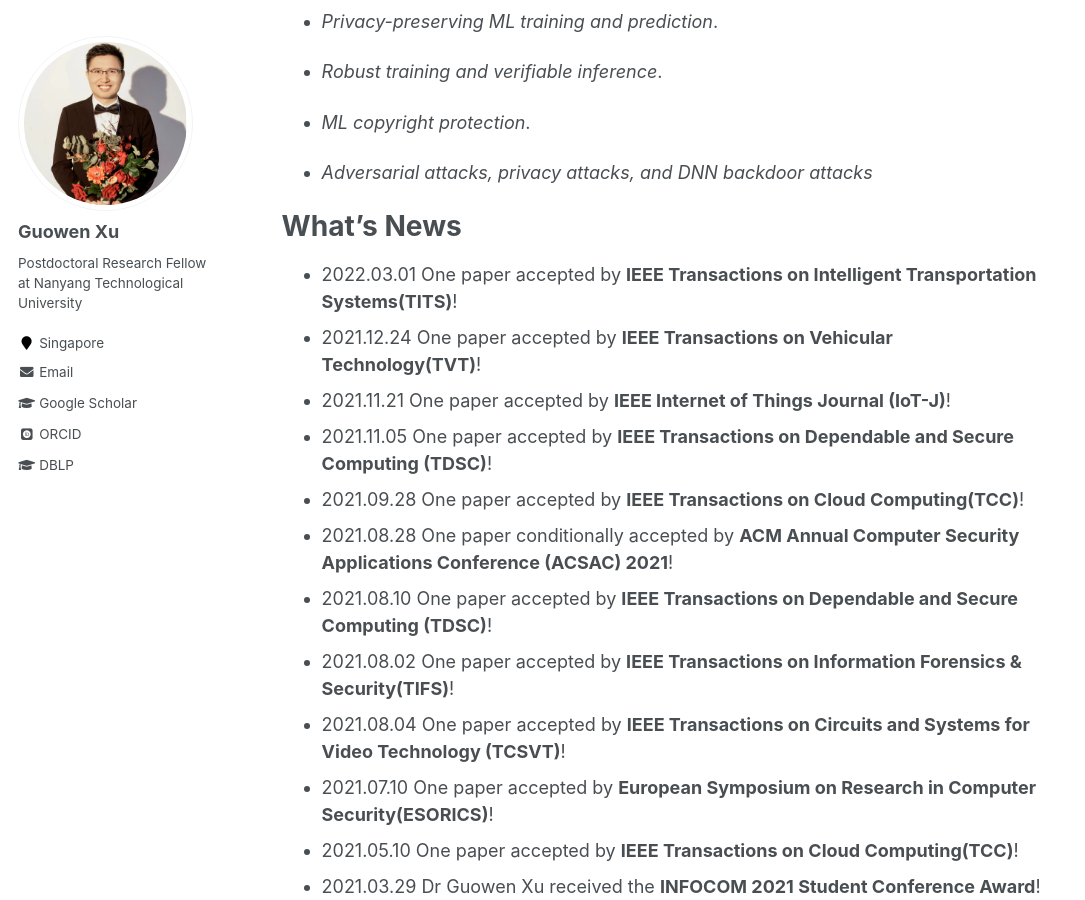
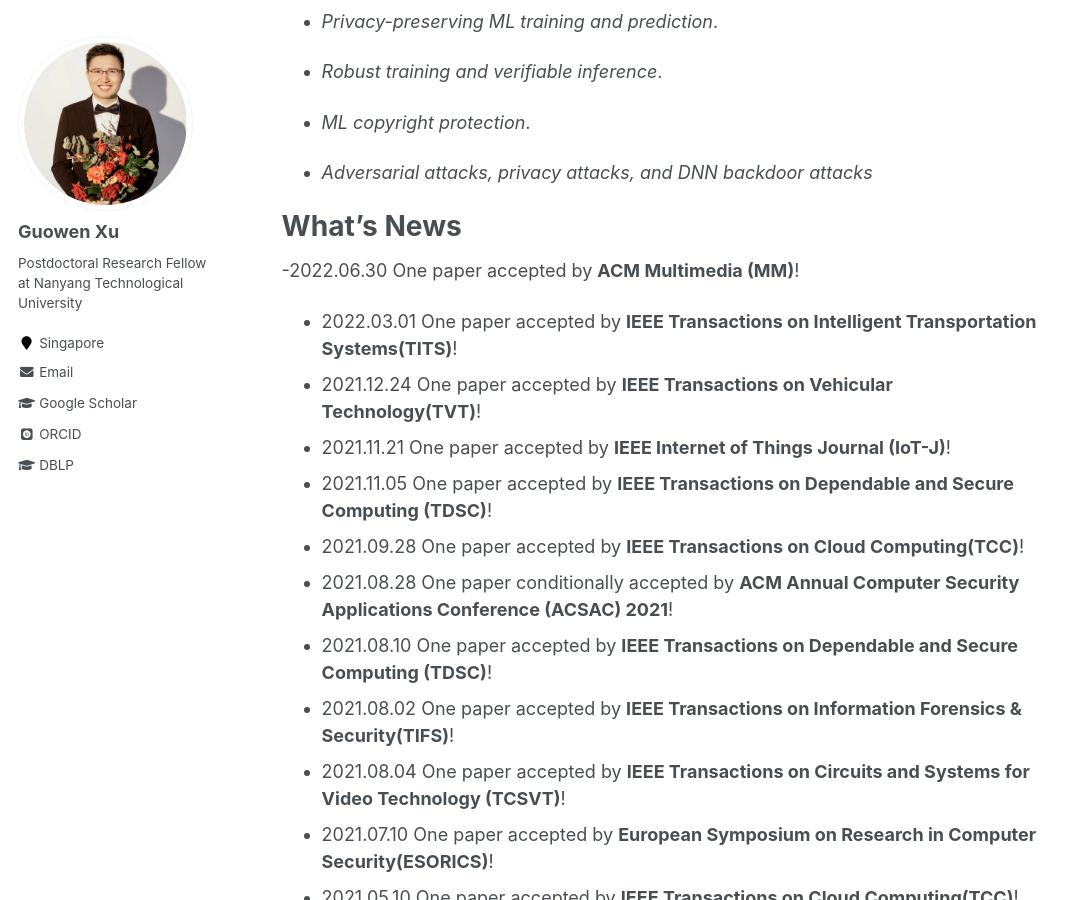
Before and after one commit to Guowen-xu/guowen-xu.github.io, a Jekyll site: the page built from _pages/about.md, in a window 1280 px wide and 900 px high, scrolled down 496 px. Shown: the whole window, without its empty margins (0-1085 px from the left). Built offline with Jekyll 4.4.1, drawn with Linux system fonts in a browser that asks for light colours; some web fonts are replaced.

Commit message:
Update about.md

```diff
--- a/_pages/about.md
+++ b/_pages/about.md
@@ -24,7 +24,8 @@ I prefer to work on applying cryptographic techniques in building secure protoco
 
 What's News
 ======
-- 2022.03.01 One paper accepted by **IEEE Transactions on Intelligent Transportation Systems(TITS)**!
+-2022.06.30 One paper accepted by **ACM Multimedia (MM)**!
+-  2022.03.01 One paper accepted by **IEEE Transactions on Intelligent Transportation Systems(TITS)**!
 - 2021.12.24 One paper accepted by **IEEE Transactions on Vehicular Technology(TVT)**!
 - 2021.11.21 One paper  accepted by **IEEE Internet of Things Journal (IoT-J)**!
 - 2021.11.05 One paper  accepted by **IEEE Transactions on Dependable and Secure Computing (TDSC)**!
```
